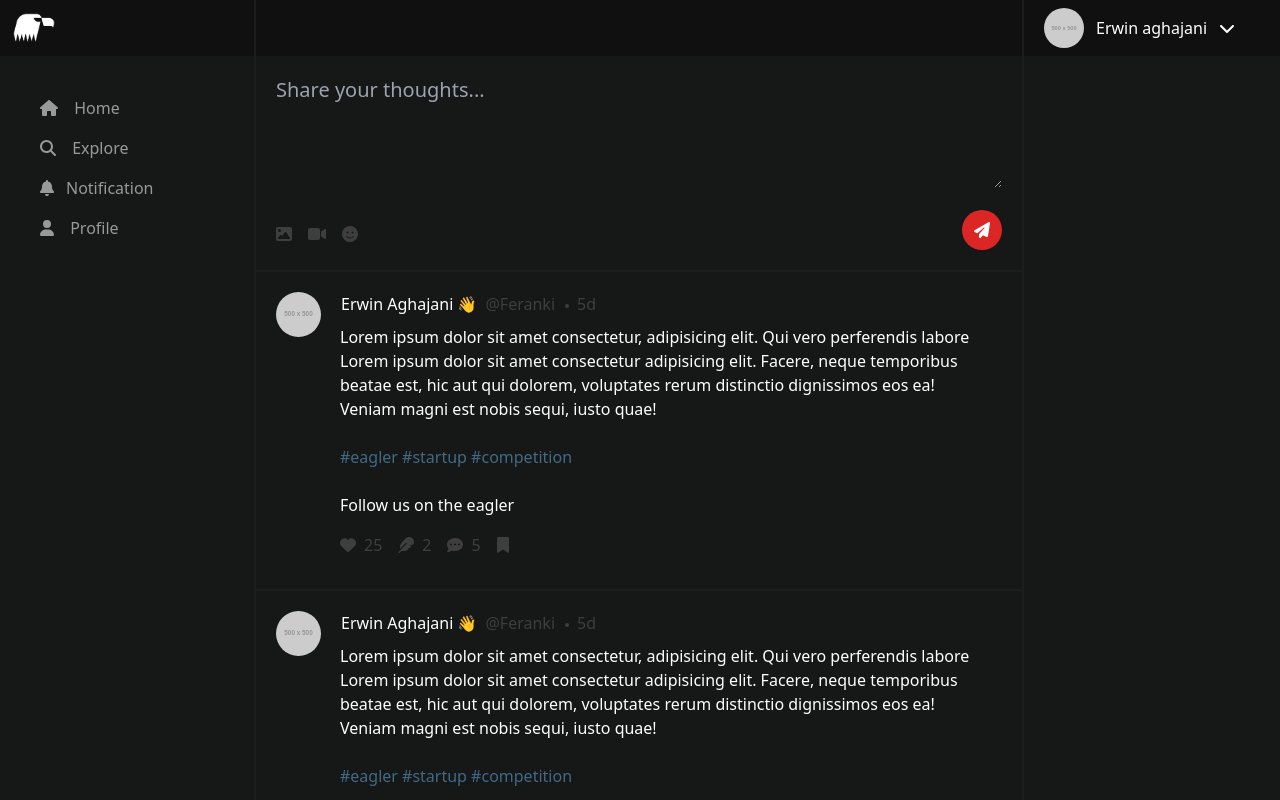
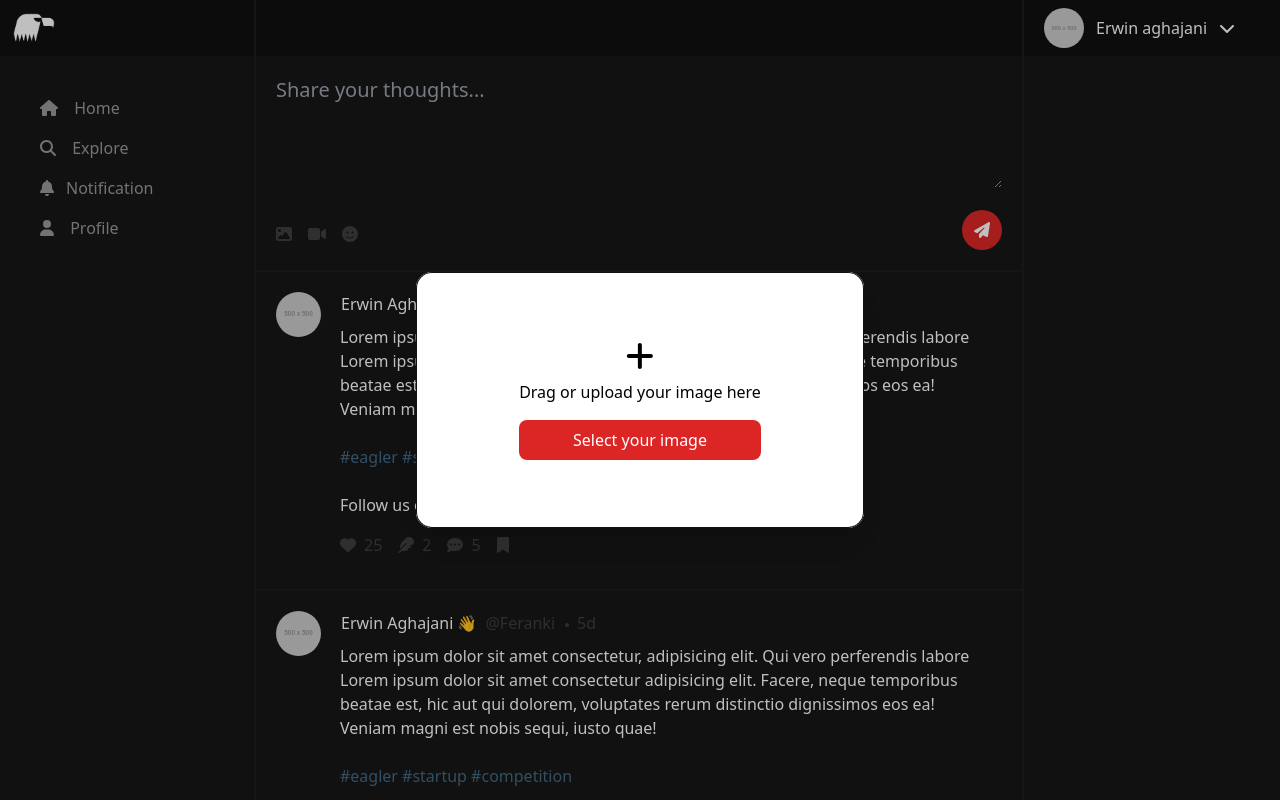
Before and after one commit to TronIsHere/eagler-socialmedia, a React (Vite) app: page /home in a window 1280 px wide. Both pictures are taken after a click on the icon 284 px from the left and 234 px from the top of the page. Shown: the top 800 px of the page. Built offline with nearby package versions, Linux system fonts and the light colour scheme.

Commit message:
added image modal

```diff
--- a/package.json
+++ b/package.json
@@ -19,6 +19,7 @@
     "match-sorter": "^6.3.1",
     "react": "^18.2.0",
     "react-dom": "^18.2.0",
+    "react-dropzone": "^14.2.3",
     "react-router-dom": "^6.14.1",
     "sort-by": "^1.2.0",
     "yup": "^1.2.0"
--- /dev/null
+++ b/src/components/ui/modals/addImage.tsx
@@ -0,0 +1,85 @@
+import React, { FC, useCallback } from "react";
+import { useDropzone } from "react-dropzone";
+import { Dialog, Transition } from "@headlessui/react";
+import { Fragment, useState } from "react";
+import { FontAwesomeIcon } from "@fortawesome/react-fontawesome";
+import { faPlus } from "@fortawesome/free-solid-svg-icons";
+
+function MyDropzone() {
+  const onDrop = useCallback((acceptedFiles: any) => {
+    console.log(acceptedFiles);
+  }, []);
+  const { getRootProps, getInputProps, isDragActive } = useDropzone({ onDrop });
+
+  return (
+    <div
+      {...getRootProps()}
+      className=" h-64 w-full flex justify-center items-center bg-white rounded-2xl"
+    >
+      <input {...getInputProps()} />
+      {isDragActive ? (
+        <p>Drop the files here ...</p>
+      ) : (
+        <div className="flex flex-col">
+          <FontAwesomeIcon icon={faPlus} size={"2x"}></FontAwesomeIcon>
+          <p className="mt-2">Drag or upload your image here</p>
+          <span className="bg-red-600 p-2 rounded-lg text-center mt-4 text-white cursor-pointer">
+            Select your image
+          </span>
+        </div>
+      )}
+    </div>
+  );
+}
+
+interface props {
+  isOpen: boolean;
+  closeCallBack: () => void;
+}
+
+const EditModal: FC<props> = ({ isOpen, closeCallBack }) => {
+  return (
+    <>
+      <Transition appear show={isOpen} as={Fragment}>
+        <Dialog as="div" className="relative z-10 " onClose={closeCallBack}>
+          <Transition.Child
+            as={Fragment}
+            enter="ease-out duration-300"
+            enterFrom="opacity-0"
+            enterTo="opacity-100"
+            leave="ease-in duration-200"
+            leaveFrom="opacity-100"
+            leaveTo="opacity-0"
+          >
+            <div className="fixed inset-0 bg-black bg-opacity-25" />
+          </Transition.Child>
+
+          <div className="fixed inset-0 overflow-y-auto ">
+            <div className="flex min-h-full items-center justify-center text-center">
+              <Transition.Child
+                as={Fragment}
+                enter="ease-out duration-300"
+                enterFrom="opacity-0 scale-95"
+                enterTo="opacity-100 scale-100"
+                leave="ease-in duration-200"
+                leaveFrom="opacity-100 scale-100"
+                leaveTo="opacity-0 scale-95"
+              >
+                <Dialog.Panel className="w-full max-w-md transform overflow-hidden rounded-2xl  bg-white  text-left align-middle shadow-xl transition-all">
+                  {/* <Dialog.Title
+                    as="div"
+                    className="flex justify-center cursor-pointer"
+                  ></Dialog.Title> */}
+                  <div className="">
+                    <MyDropzone></MyDropzone>
+                  </div>
+                </Dialog.Panel>
+              </Transition.Child>
+            </div>
+          </div>
+        </Dialog>
+      </Transition>
+    </>
+  );
+};
+export default EditModal;
--- a/src/components/ui/write.tsx
+++ b/src/components/ui/write.tsx
@@ -1,27 +1,66 @@
-import { faImage,faVideo,faSmile,faPaperPlane } from "@fortawesome/free-solid-svg-icons";
+import {
+  faImage,
+  faVideo,
+  faSmile,
+  faPaperPlane,
+} from "@fortawesome/free-solid-svg-icons";
 import { FontAwesomeIcon } from "@fortawesome/react-fontawesome";
 import { FC, useRef, useState } from "react";
+import AddImageModal from "./modals/addImage";
+import EditModal from "./modals/editUser";
 
 // interface props {
 //     color?:any
 //    }
 
-const WriteComponent:FC = ()=>{
-  const [value, changeValue] = useState('');
+const WriteComponent: FC = () => {
+  const [value, changeValue] = useState("");
   const textAreaRef = useRef<HTMLTextAreaElement>(null);
-    return(
-        <div className="border-b-2 border-whiteGray  p-5  ">
-    <textarea  ref={textAreaRef} value={value} rows={4} onChange={(e)=>{changeValue(e.target.value)}} placeholder='Share your thoughts...' className='bg-secondary w-full focus:outline-none text-second-accent text-xl ' />
-    <div className="flex mt-8 justify-between">
-    <div className="flex ">
-    <FontAwesomeIcon icon={faImage} className="text-low-color-accent cursor-pointer hover:text-white"></FontAwesomeIcon>
-    <FontAwesomeIcon icon={faVideo} className="text-low-color-accent cursor-pointer ml-4 hover:text-white"></FontAwesomeIcon>
-    <FontAwesomeIcon icon={faSmile} className="text-low-color-accent cursor-pointer ml-4 hover:text-white"></FontAwesomeIcon>
+  let [isEditModalOpen, setEditModalOpen] = useState(false);
+  const closeModal = () => {
+    setEditModalOpen(false);
+  };
+  const openModal = () => {
+    setEditModalOpen(true);
+  };
+  return (
+    <div className="border-b-2 border-whiteGray  p-5  ">
+      <textarea
+        ref={textAreaRef}
+        value={value}
+        rows={4}
+        onChange={(e) => {
+          changeValue(e.target.value);
+        }}
+        placeholder="Share your thoughts..."
+        className="bg-secondary w-full focus:outline-none text-second-accent text-xl "
+      />
+      <div className="flex mt-8 justify-between">
+        <div className="flex ">
+          <FontAwesomeIcon
+            icon={faImage}
+            className="text-low-color-accent cursor-pointer hover:text-white"
+            onClick={openModal}
+          ></FontAwesomeIcon>
+          <FontAwesomeIcon
+            icon={faVideo}
+            className="text-low-color-accent cursor-pointer ml-4 hover:text-white"
+          ></FontAwesomeIcon>
+          <FontAwesomeIcon
+            icon={faSmile}
+            className="text-low-color-accent cursor-pointer ml-4 hover:text-white"
+          ></FontAwesomeIcon>
+          <AddImageModal
+            isOpen={isEditModalOpen}
+            closeCallBack={closeModal}
+          ></AddImageModal>
+        </div>
+        <button className="bg-red-600 text-white px-3 py-2 rounded-full -mt-4 hover:opacity-50">
+          <FontAwesomeIcon icon={faPaperPlane}></FontAwesomeIcon>
+        </button>
+      </div>
     </div>
-    <button className='bg-red-600 text-white px-3 py-2 rounded-full -mt-4 hover:opacity-50'><FontAwesomeIcon icon={faPaperPlane}></FontAwesomeIcon></button>
-    </div>
-  </div>
-    )
-}
+  );
+};
 
 export default WriteComponent;
```
Also changed, not shown: 1 other file (tests, documents, lock files or other folders).
